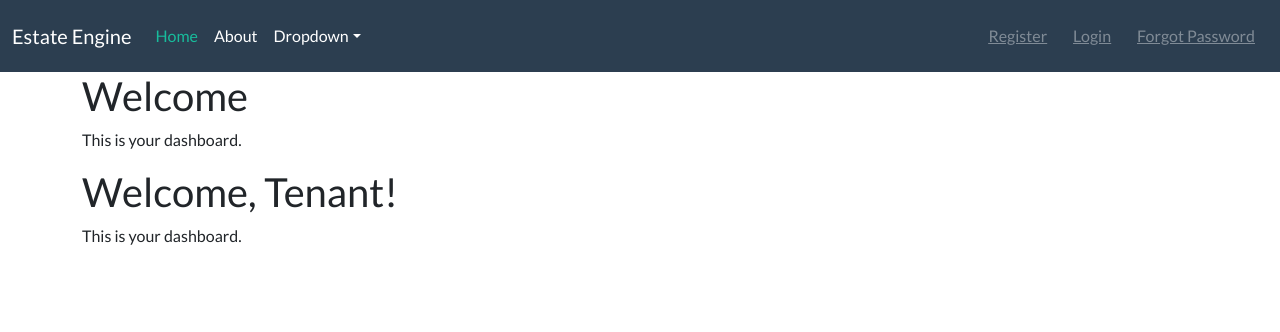
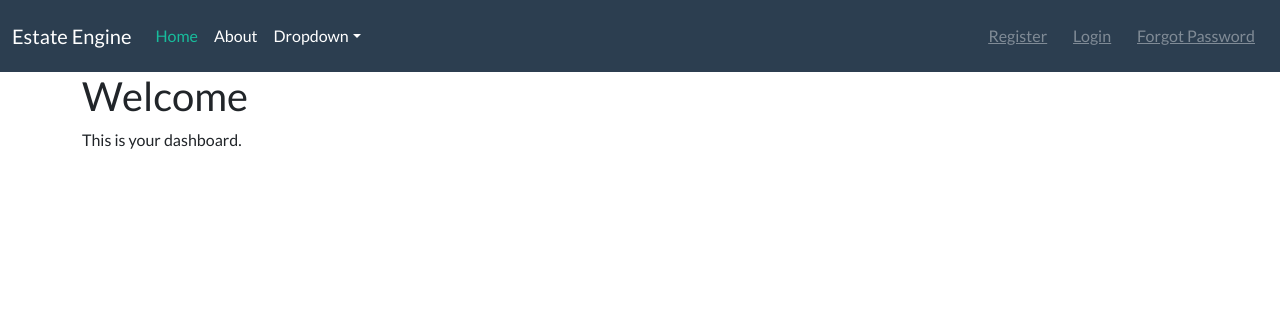
Before and after one commit to muzzammilh/estate-engine, a Django app: page /user/tenant-dashboard/ in a window 1280 px wide. Shown: the top 332 px of the page. Run offline with Django 5.2, Linux system fonts and the light colour scheme; some libraries are stand-ins or nearby versions.

Commit message:
Removed welcome message from the landlord and tenant pages

```diff
--- a/templates/dashboard/landlord_dashboard.html
+++ b/templates/dashboard/landlord_dashboard.html
@@ -3,7 +3,5 @@
     Landlord Dashboard
 {% endblock title %}
 {% block content %}
-    <h2>Welcome, Landlord!</h2>
-    <p>This is your dashboard.</p>
     <a href="{% url 'property_list' %}">List Properties</a>
 {% endblock content %}
--- a/templates/dashboard/tenant_dashboard.html
+++ b/templates/dashboard/tenant_dashboard.html
@@ -3,6 +3,4 @@
     Tenant Dashboard
 {% endblock title %}
 {% block content %}
-    <h2>Welcome, Tenant!</h2>
-    <p>This is your dashboard.</p>
 {% endblock content %}
```
